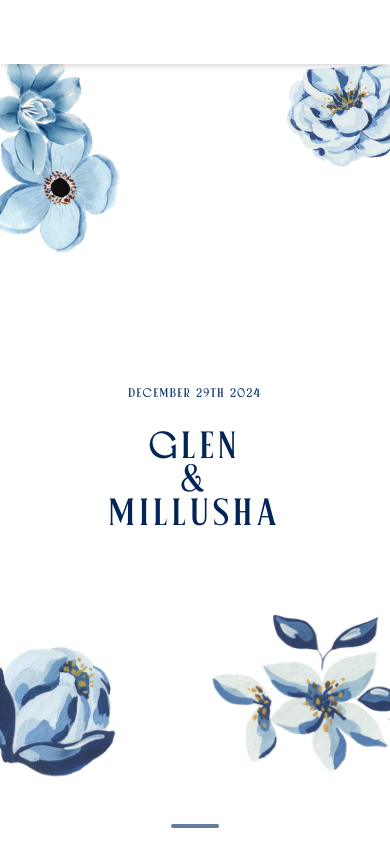
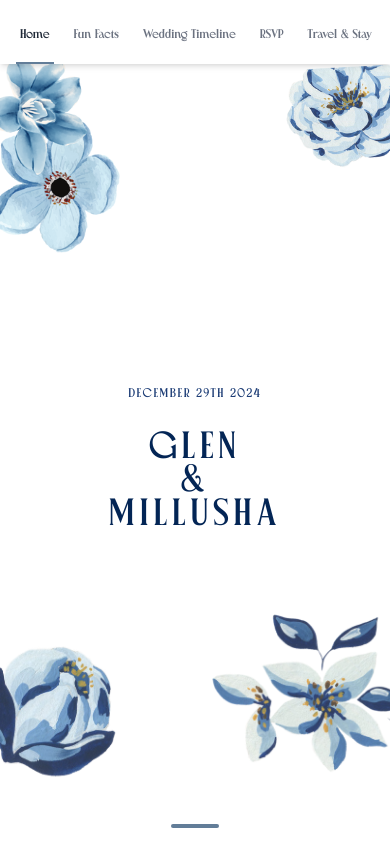
Before and after one commit to glenpadua/my-wedding-website, a Next.js app: page / in a window 390 px wide. Built offline with nearby package versions, Linux system fonts and the light colour scheme.

Commit message:
Fix navbar and other minor tweaks

```diff
--- a/app/_components/FunFacts.tsx
+++ b/app/_components/FunFacts.tsx
@@ -45,18 +45,18 @@ export default function FunFacts() {
 
   return (
     <div className="h-full bg-white text-dusty-blue-600 flex flex-col md:flex-row items-center justify-center p-4">
-      <div className="w-full md:w-1/2 max-w-md mb-8 md:mb-0">
+      <div className="w-full md:w-1/2 md:order-2 md:pl-8 flex items-center justify-center mb-8 md:mb-0">
+        <h2 className="text-4xl sm:text-5xl md:text-6xl lg:text-7xl font-bold text-center">
+          SOME FUN FACTS ABOUT US
+        </h2>
+      </div>
+      <div className="w-full md:w-1/2 md:order-1 max-w-md">
         <div className="grid grid-cols-2 gap-2">
           {facts.map((fact, index) => (
             <FunFact key={index} {...fact} />
           ))}
         </div>
       </div>
-      <div className="w-full md:w-1/2 md:pl-8 flex items-center justify-center">
-        <h2 className="text-5xl sm:text-6xl md:text-7xl lg:text-8xl font-bold text-center">
-          SOME FUN FACTS ABOUT US
-        </h2>
-      </div>
     </div>
   )
 }
--- a/app/_components/Navbar.tsx
+++ b/app/_components/Navbar.tsx
@@ -1,87 +1,83 @@
 'use client'
 
-import React, { useState, useEffect } from 'react'
+import React, { useState, useEffect, useRef } from 'react'
 import Link from 'next/link'
 
-const navItems = ['Home', 'Fun Facts', 'Wedding Timeline']
+const navItems = ['Home', 'Fun Facts', 'Wedding Timeline', 'RSVP', 'Travel & Stay', 'Note']
 
 export default function Navbar() {
-  const [isOpen, setIsOpen] = useState(false)
-  const [activeSection, setActiveSection] = useState('Hero')
+  const [activeSection, setActiveSection] = useState('home')
+  const scrollContainerRef = useRef<HTMLDivElement>(null)
 
   useEffect(() => {
-    const handleScroll = () => {
-      const sections = document.querySelectorAll('.section')
-      const scrollPosition = window.scrollY
-      sections.forEach((section) => {
-        const sectionTop = section.getBoundingClientRect().top + window.scrollY
-        const sectionHeight = section.clientHeight
-
-        if (scrollPosition >= sectionTop - sectionHeight / 3) {
-          setActiveSection(section.id)
+    const sectionObserver = new IntersectionObserver(
+      (entries) => {
+        entries.forEach((entry) => {
+          if (entry.isIntersecting) {
+            setActiveSection(entry.target.id)
           }
         })
+      },
+      { threshold: 0.5 } // Trigger when 50% of the section is visible
+    )
+
+    document.querySelectorAll('.section').forEach((section) => {
+      sectionObserver.observe(section)
+    })
+
+    return () => {
+      sectionObserver.disconnect()
     }
+  }, [])
 
-    window.addEventListener('scroll', handleScroll)
-    return () => window.removeEventListener('scroll', handleScroll)
-  }, [])
+  useEffect(() => {
+    if (scrollContainerRef.current) {
+      const activeElement = scrollContainerRef.current.querySelector(`[href="#${activeSection}"]`)
+      if (activeElement) {
+        activeElement.scrollIntoView({ behavior: 'smooth', inline: 'center', block: 'nearest' })
+      }
+    }
+  }, [activeSection])
+
+  const handleNavClick = (sectionId: string) => {
+    setActiveSection(sectionId)
+    const section = document.getElementById(sectionId)
+    if (section) {
+      section.scrollIntoView({ behavior: 'smooth' })
+    }
+  }
 
   return (
     <nav className="fixed top-0 left-0 right-0 bg-white shadow-md z-50">
       <div className="max-w-7xl mx-auto px-4 sm:px-6 lg:px-8">
-        <div className="flex justify-between h-16">
-          <div className="hidden sm:flex sm:space-x-8">
-            {navItems.map((item) => (
+        <div className="flex justify-center h-16">
+          <div
+            ref={scrollContainerRef}
+            className="flex space-x-4 sm:space-x-8 overflow-x-auto scrollbar-hide"
+          >
+            {navItems.map((item) => {
+              const sectionId = item.toLowerCase().replace(' & ', '-').replace(' ', '-')
+              return (
                 <Link
                   key={item}
-                href={`#${item.toLowerCase().replace(' ', '-')}`}
-                className={`inline-flex items-center px-1 pt-1 border-b-2 text-sm font-medium transition duration-150 ease-in-out ${
-                  activeSection === item.toLowerCase().replace(' ', '-')
+                  href={`#${sectionId}`}
+                  onClick={(e) => {
+                    e.preventDefault()
+                    handleNavClick(sectionId)
+                  }}
+                  className={`inline-flex items-center px-1 pt-1 border-b-2 text-md md:text-xl font-medium whitespace-nowrap transition duration-150 ease-in-out ${
+                    activeSection === sectionId
                       ? 'border-dusty-blue-500 text-dusty-blue-700'
                       : 'border-transparent text-gray-500 hover:border-dusty-blue-300 hover:text-dusty-blue-700'
                   }`}
                 >
                   {item}
                 </Link>
-            ))}
-          </div>
-          {/* Mobile menu button */}
-          <div className="flex items-center sm:hidden">
-            <button
-              onClick={() => setIsOpen(!isOpen)}
-              type="button"
-              className="inline-flex items-center justify-center p-2 rounded-md text-gray-400 hover:text-gray-500 hover:bg-gray-100 focus:outline-none focus:ring-2 focus:ring-inset focus:ring-dusty-blue-500"
-              aria-controls="mobile-menu"
-              aria-expanded="false"
-            >
-              <span className="sr-only">Open main menu</span>
-              {/* Icon for menu open/close */}
-            </button>
+              )
+            })}
           </div>
         </div>
       </div>
-      {/* Mobile menu */}
-      {isOpen && (
-        <div className="sm:hidden" id="mobile-menu">
-          <div className="pt-2 pb-3 space-y-1">
-            {navItems.map((item) => (
-              <Link
-                key={item}
-                href={`#${item.toLowerCase().replace(' ', '-')}`}
-                className={`block pl-3 pr-4 py-2 border-l-4 text-base font-medium transition duration-150 ease-in-out ${
-                  activeSection === item.toLowerCase().replace(' ', '-')
-                    ? 'border-dusty-blue-500 text-dusty-blue-700 bg-dusty-blue-50'
-                    : 'border-transparent text-gray-500 hover:text-dusty-blue-700 hover:bg-dusty-blue-50 hover:border-dusty-blue-300'
-                }`}
-                onClick={() => setIsOpen(false)}
-              >
-                {item}
-              </Link>
-            ))}
-          </div>
-        </div>
-      )}
     </nav>
   )
 }
--- a/app/globals.css
+++ b/app/globals.css
@@ -216,3 +216,13 @@ body {
     overflow-y: auto;
   }
 }
+
+/* Add this to your existing globals.css file */
+.scrollbar-hide::-webkit-scrollbar {
+  display: none;
+}
+
+.scrollbar-hide {
+  -ms-overflow-style: none;
+  scrollbar-width: none;
+}
--- a/app/page.tsx
+++ b/app/page.tsx
@@ -6,14 +6,13 @@ import WeddingTimeline from './_components/WeddingTimeline'
 import RSVPSection from './_components/RSVPSection'
 import TravelAndStay from './_components/TravelAndStay'
 import Note from './_components/Note'
-import Footer from './_components/Footer'
 
 export default function Home() {
   return (
     <div className="flex flex-col min-h-screen bg-white text-gray-800">
       <Navbar />
       <main className="flex-grow">
-        <section id="hero" className="section h-screen pt-16">
+        <section id="home" className="section h-screen pt-16">
           <Hero />
         </section>
         <section id="fun-facts" className="section min-h-screen pt-16">
@@ -25,7 +24,7 @@ export default function Home() {
         <section id="rsvp" className="section min-h-screen pt-16">
           <RSVPSection />
         </section>
-        <section id="travel" className="section min-h-screen pt-16 travel-section">
+        <section id="travel-stay" className="section min-h-screen pt-16 travel-section">
           <TravelAndStay />
         </section>
         <section id="note" className="section min-h-screen pt-16">
```
Lines whose indentation alone changed are shown as unchanged.
